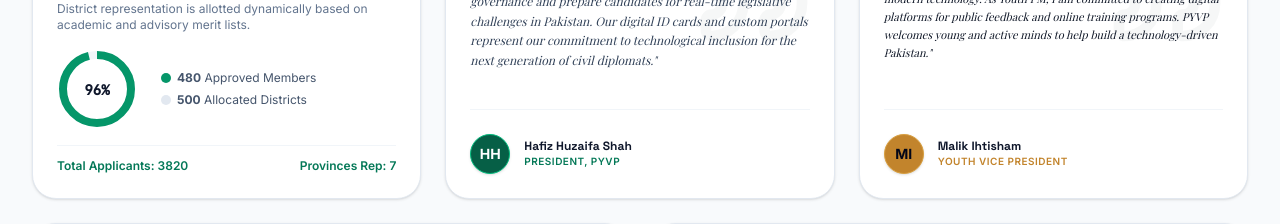
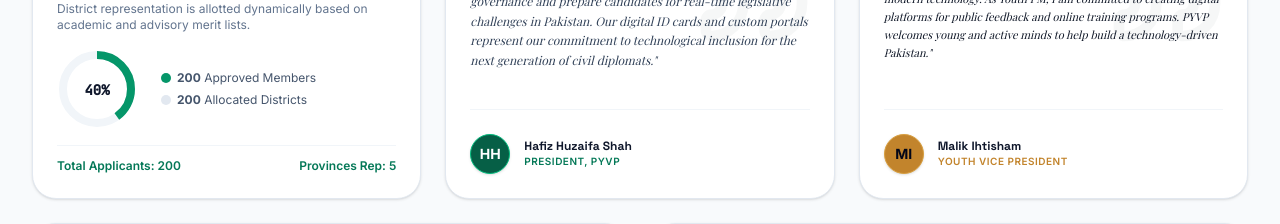
Before and after one commit to awais9845/frontend_PYVP, a React (Vite) app: page / in a window 1280 px wide. Shown: the part 823-1047 px from the top of the page. Built offline with nearby package versions, Linux system fonts and the light colour scheme; no server answers; a web font is replaced by a local one.

Commit message:
changed dynamic data

```diff
--- a/src/pages/Home.tsx
+++ b/src/pages/Home.tsx
@@ -88,9 +88,9 @@ export default function Home() {
     .slice(0, 2);
 
   // Stats placeholders in case server returns empty
-  const totalRegs = stats?.totalApplicants || 3820;
-  const approvedMembers = stats?.approvedMembers || 480;
-  const provincesRep = Object.keys(stats?.provincesStats || {}).length || 7;
+  const totalRegs = stats?.totalApplicants || 200;
+  const approvedMembers = stats?.approvedMembers || 200;
+  const provincesRep = Object.keys(stats?.provincesStats || {}).length || 5;
   const sessionsCount = 4;
 
   return (
@@ -331,7 +331,7 @@ export default function Home() {
                 <div className="flex items-center justify-center sm:justify-start gap-1.5">
                   <div className="h-2.5 w-2.5 rounded-full bg-slate-200 dark:bg-slate-700"></div>
                   <span>
-                    <strong>500</strong> Allocated Districts
+                    <strong>200</strong> Allocated Districts
                   </span>
                 </div>
               </div>
```
